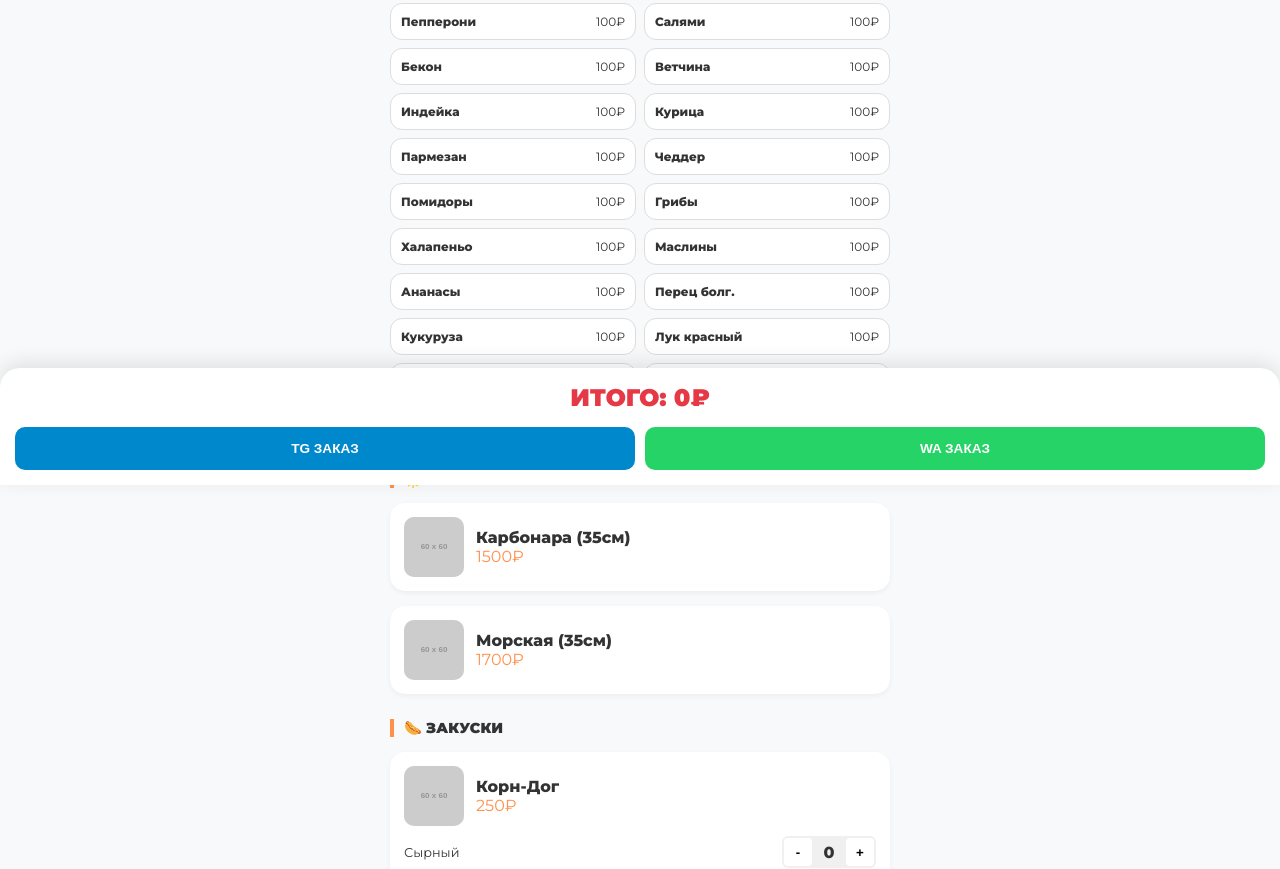
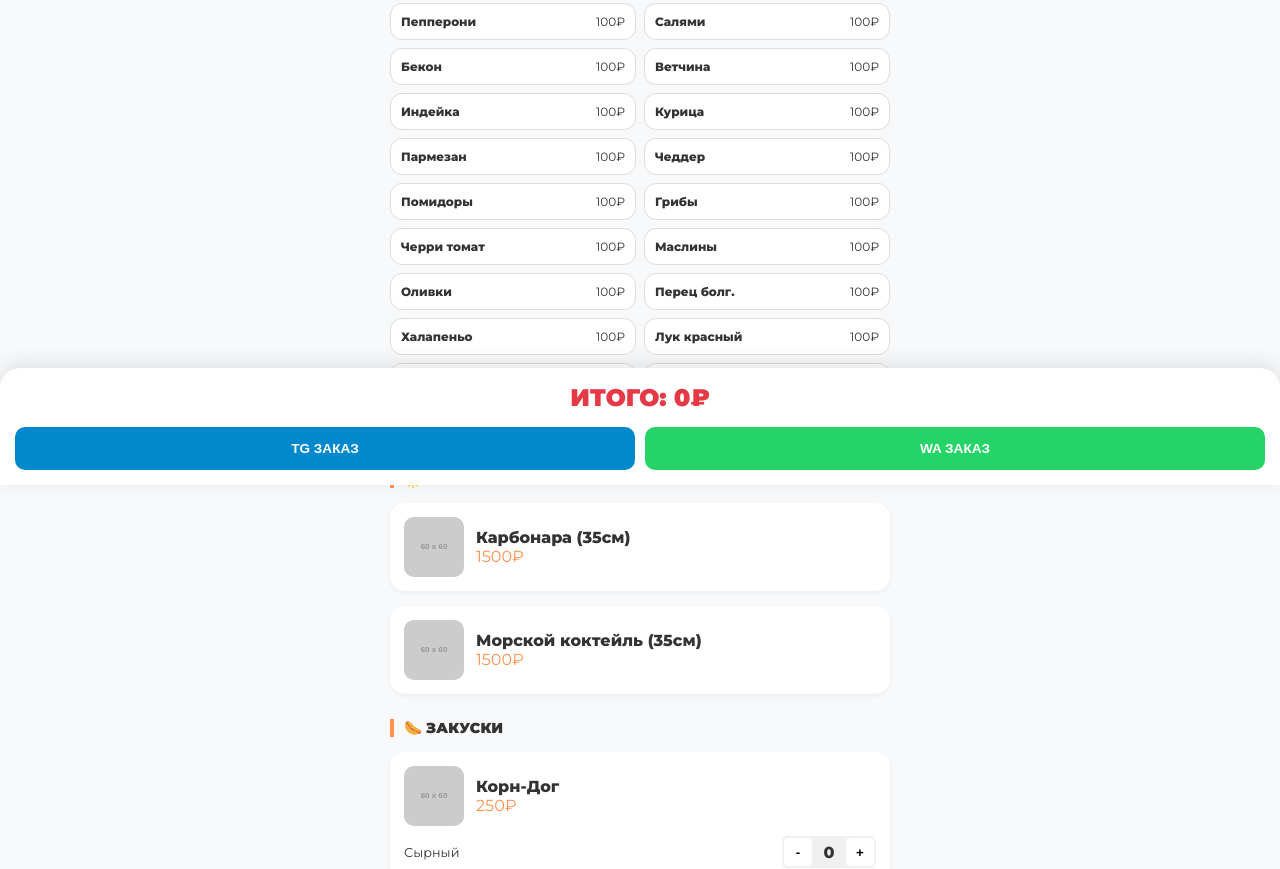
Before and after one commit to IvanPizza/IvanPizza, a plain HTML site: page index.html in a window 1280 px wide. Shown: the part 315-1184 px from the top of the page. Drawn offline with Linux system fonts and the light colour scheme; placeholder pictures from the web are drawn by us.

Commit message:
Update index.html
Изменил перечень наполнителей

```diff
--- a/index.html
+++ b/index.html
@@ -99,15 +99,15 @@
             {n: "Индейка", p: 100, q: 0, v: true}, {n: "Курица", p: 100, q: 0, v: true},
             {n: "Пармезан", p: 100, q: 0, v: true}, {n: "Чеддер", p: 100, q: 0, v: true},
             {n: "Помидоры", p: 100, q: 0, v: true}, {n: "Грибы", p: 100, q: 0, v: true},
-            {n: "Халапеньо", p: 100, q: 0, v: true}, {n: "Маслины", p: 100, q: 0, v: true},
-            {n: "Ананасы", p: 100, q: 0, v: true}, {n: "Перец болг.", p: 100, q: 0, v: true},
-            {n: "Кукуруза", p: 100, q: 0, v: true}, {n: "Лук красный", p: 100, q: 0, v: true},
-            {n: "Огурцы мар.", p: 100, q: 0, v: true}, {n: "Чеснок", p: 100, q: 0, v: true},
-            {n: "Соус BBQ", p: 100, q: 0, v: true}, {n: "Зелень", p: 100, q: 0, v: true}
+            {n: "Черри томат", p: 100, q: 0, v: true}, {n: "Маслины", p: 100, q: 0, v: true},
+            {n: "Оливки", p: 100, q: 0, v: true}, {n: "Перец болг.", p: 100, q: 0, v: true},
+            {n: "Халапеньо", p: 100, q: 0, v: true}, {n: "Лук красный", p: 100, q: 0, v: true},
+            {n: "Огурцы мар.", p: 100, q: 0, v: true}, {n: "Лук фри хрустящий", p: 100, q: 0, v: true},
+            {n: "Соус Бешамель (чеснок!)", p: 100, q: 0, v: true}, {n: "Зелень", p: 100, q: 0, v: true}
         ],
         ready: [
             {n: "Карбонара (35см)", p: 1500, a: false, i: "", v: true},
-            {n: "Морская (35см)", p: 1700, a: false, i: "", v: true},
+            {n: "Морской коктейль (35см)", p: 1500, a: false, i: "", v: true},
             {n: "", p: 0, a: false, i: "", v: false}, {n: "", p: 0, a: false, i: "", v: false}, {n: "", p: 0, a: false, i: "", v: false}
         ],
         snacks: [
```
